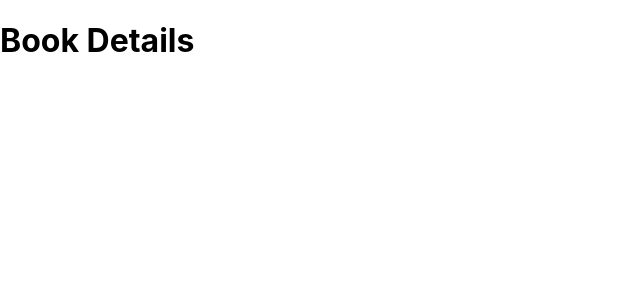
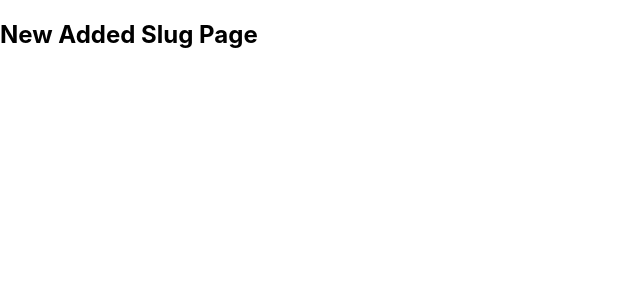
Before and after one commit to starlabelgh/file-base-routing, a Next.js app in the folder fbrapp/: page /books/1 in a window 1280 px wide. Shown: the top 300 px of the page, without its empty margins (0-640 px from the left). Built offline with nearby package versions, Linux system fonts and the light colour scheme.

Commit message:
created multiple route, slug route, static route, dynamic route and covered how to get the values as well

```diff
--- /dev/null
+++ b/fbrapp/pages/books/[...slug].js
@@ -0,0 +1,8 @@
+import {useRouter} from "next/router";
+function Slug() {
+    const router = useRouter();
+    console.log(router)
+    return <h2>New Added Slug Page</h2>
+}
+
+export default Slug;
--- a/fbrapp/pages/books/[id].js
+++ b/fbrapp/pages/books/[id].js
@@ -1,4 +1,7 @@
+import {useRouter} from 'next/router'
 function BookDetails() {
+    const router = useRouter();
+    console.log(router)
     return <h1>Book Details</h1>;
 }
 
```
